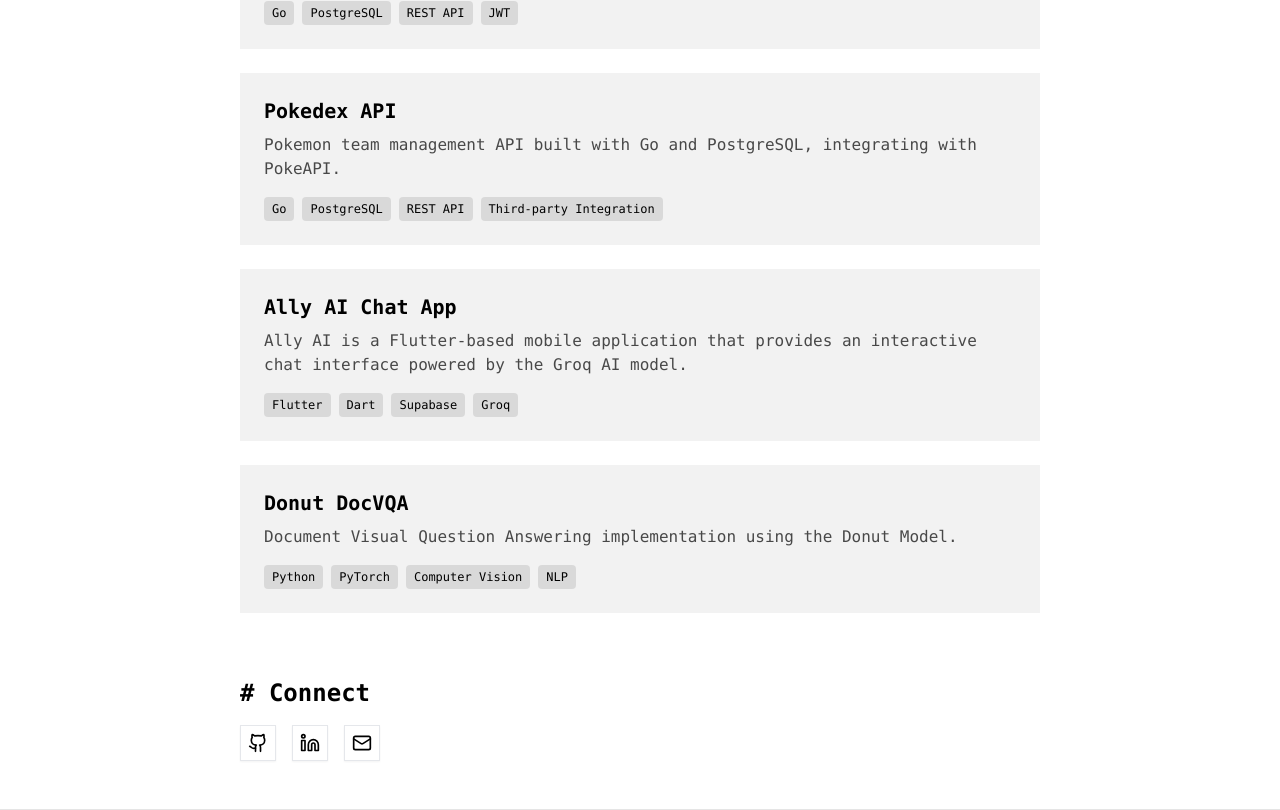
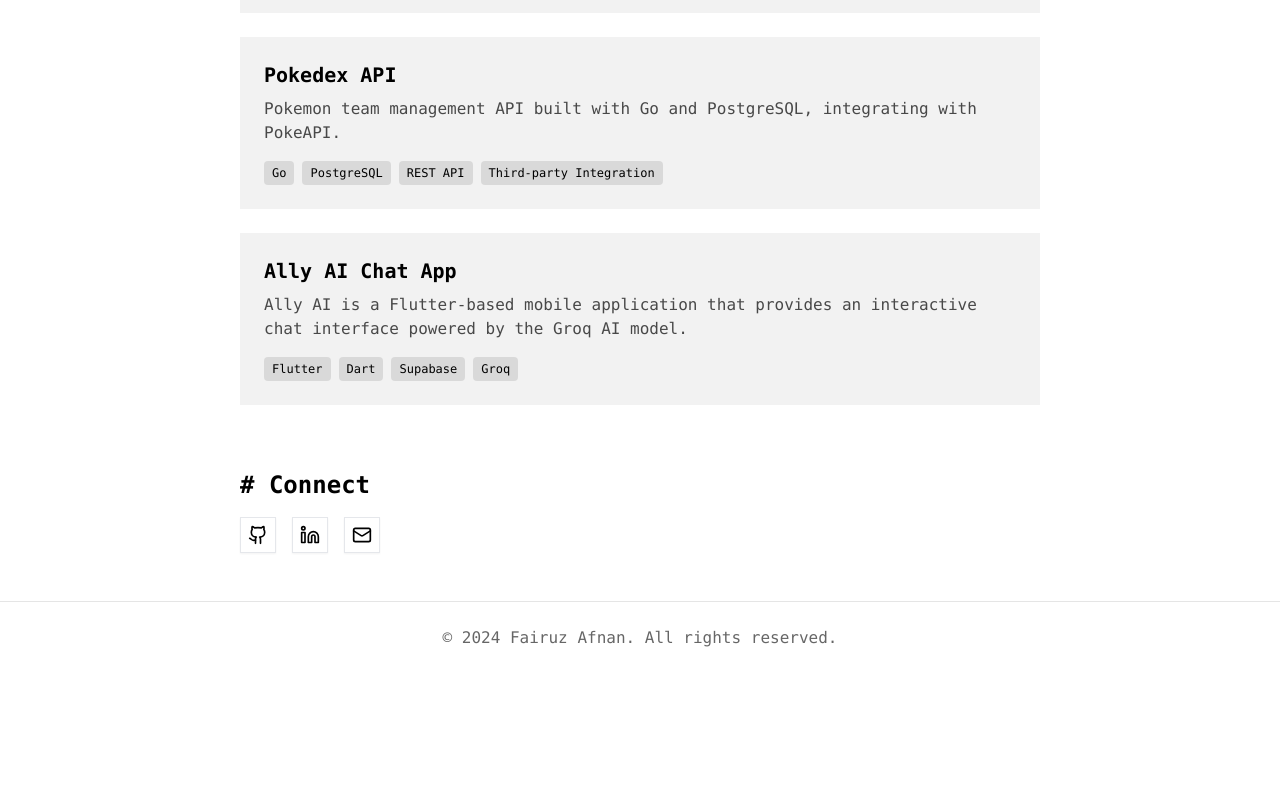
Before and after one commit to Fairuzzzzz/portfolio-web, a Next.js app: page / in a window 1280 px wide. Shown: the part 1011-1821 px from the top of the page. After the commit the page ends 1685 px from the top, so only its background shows below. Built offline with nearby package versions, Linux system fonts and the light colour scheme.

Commit message:
update page

```diff
--- a/app/page.tsx
+++ b/app/page.tsx
@@ -53,21 +53,12 @@
       repo: "Fairuzzzzz/ai-chat-app",
       tags: ["Flutter", "Dart", "Supabase", "Groq"],
     },
-    {
-      title: "Donut DocVQA",
-      description:
-        "Document Visual Question Answering implementation using the Donut Model.",
-      repo: "Fairuzzzzz/Donut-Docvqa",
-      tags: ["Python", "PyTorch", "Computer Vision", "NLP"],
-    },
   ];
 
   const techStack = [
     "Go",
-    "Python",
     "PostgreSQL",
     "MySQL",
-    "PyTorch",
     "Figma",
     "REST API",
     "Git",
--- a/app/project/[slug]/page.tsx
+++ b/app/project/[slug]/page.tsx
@@ -5,6 +5,10 @@
 import { Sun, Moon, ArrowLeft } from "lucide-react";
 import { Button } from "@/components/ui/button";
 import ReactMarkdown from "react-markdown";
+
+export async function generateStaticParams() {
+  return [{ slug: "project-1" }, { slug: "project-2" }, { slug: "project-3" }];
+}
 
 export default function ProjectPage() {
   const [darkMode, setDarkMode] = useState(true);
@@ -31,15 +35,8 @@
       title: "Ally AI Chat App",
       description:
         "Ally AI is a Flutter-based mobile application that provides an interactive chat interface powered by the Groq AI model.",
+      slug: "project-3",
       repo: "Fairuzzzzz/ai-chat-app",
-      tags: ["Flutter", "Dart", "Supabase", "Groq"],
-    },
-    {
-      title: "Donut DocVQA",
-      description:
-        "Donut-DocVQA: Document Visual Question Answering with Donut Model",
-      slug: "project-3",
-      repo: "Fairuzzzzz/Donut-Docvqa",
     },
   ];
 
```
